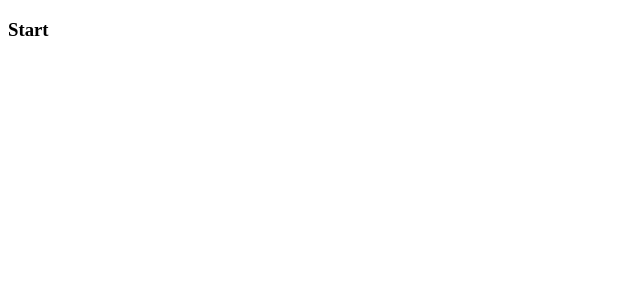
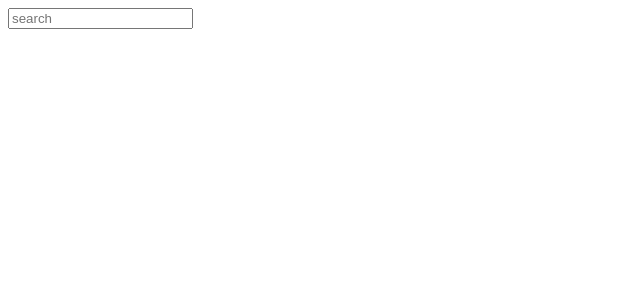
Before and after one commit to craigmckeachie/a14_demos, an Angular app: page / in a window 1280 px wide. Shown: the top 300 px of the page, without its empty margins (0-640 px from the left). Built offline with nearby package versions, Linux system fonts and the light colour scheme.

Commit message:
rxjs-practical

```diff
--- a/src/app/app.component.ts
+++ b/src/app/app.component.ts
@@ -1,10 +1,38 @@
-import { Component } from '@angular/core';
+import { Component, OnInit } from '@angular/core';
+import { of, Subject } from 'rxjs';
+import { debounceTime, distinctUntilChanged, switchMap } from 'rxjs/operators';
 
 @Component({
   selector: 'app-root',
-  template: ` <h3>Start</h3> `,
+  template: `
+    <input
+      type="text"
+      #term
+      (input)="search(term.value)"
+      placeholder="search"
+    />
+    <br />
+    <p *ngFor="let message of messages">{{ message }}</p>
+  `,
   styles: [],
 })
-export class AppComponent {
-  title = 'a14_demos';
+export class AppComponent implements OnInit {
+  messages: string[] = [];
+  private searchTermStream$ = new Subject<string>();
+
+  ngOnInit(): void {
+    this.searchTermStream$
+      .pipe
+      // debounceTime(1000),
+      // distinctUntilChanged(),
+      // switchMap((term: string) => {
+      //   return of(`new observable: ${term}`);
+      // })
+      ()
+      .subscribe((term) => this.messages.push(`http call for: ${term}`));
+  }
+
+  search(term: string) {
+    this.searchTermStream$.next(term);
+  }
 }
```
